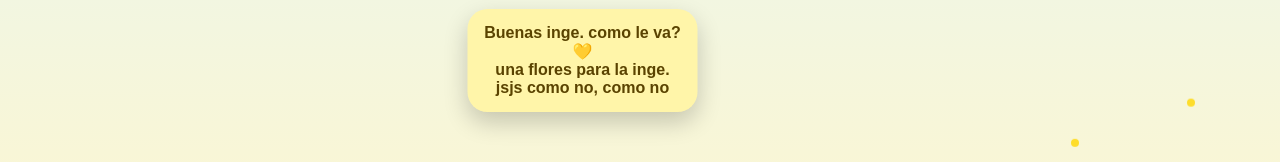
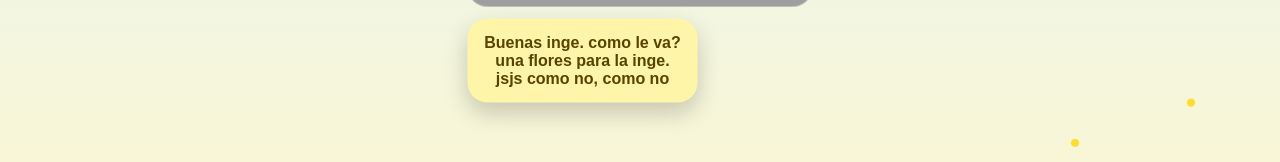
Before and after one commit to e-rick10/AG100226guia2, a plain HTML site: page index.html in a window 1280 px wide. Shown: the part 474-636 px from the top of the page. Drawn offline with Linux system fonts and the light colour scheme; grey boxes are pictures that could not be loaded.

```diff
--- a/index.html
+++ b/index.html
@@ -103,7 +103,7 @@
   <div class="centro">
     <img src="erickchibi.png">
     <div class="mensaje">
-      Buenas inge. como le va? 💛<br>
+      Buenas inge. como le va? <br>
       una flores para la inge. jsjs como no, como no
     </div>
   </div>
```
